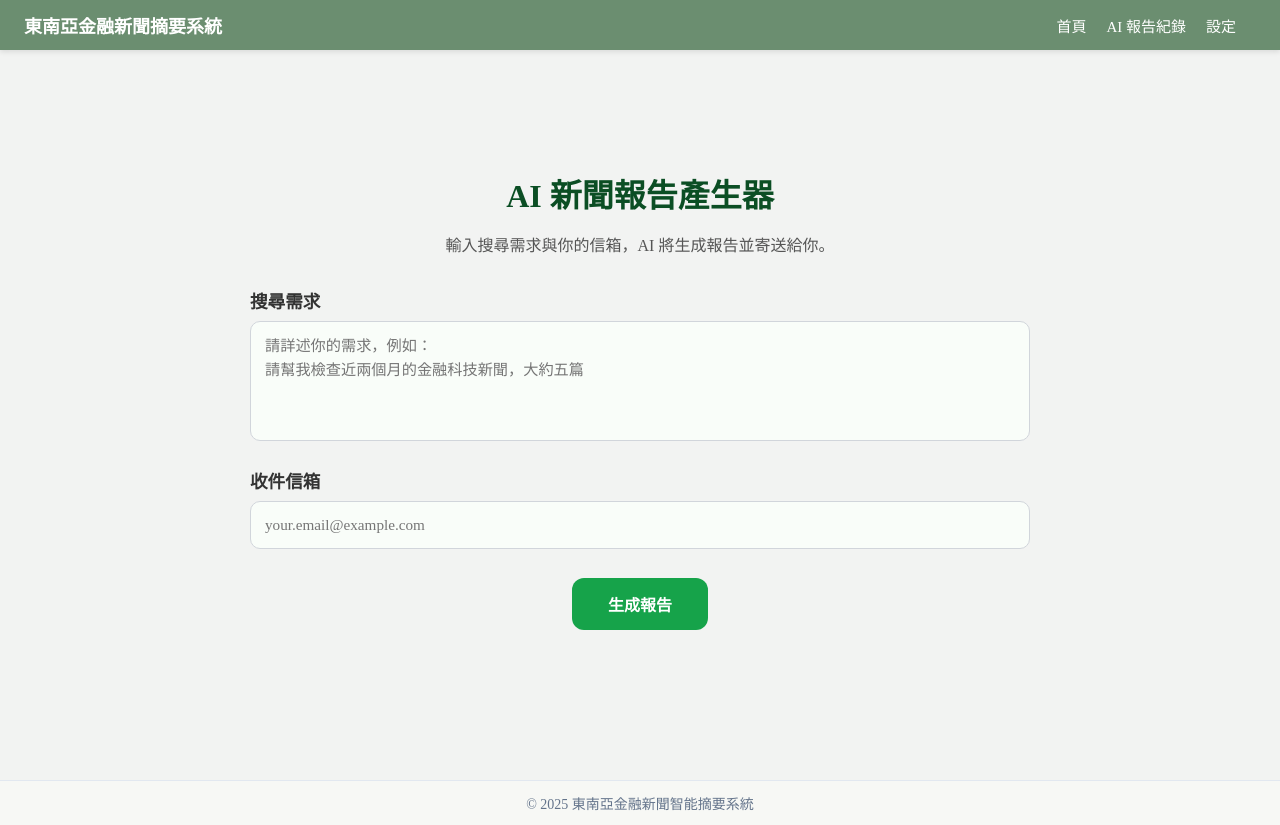
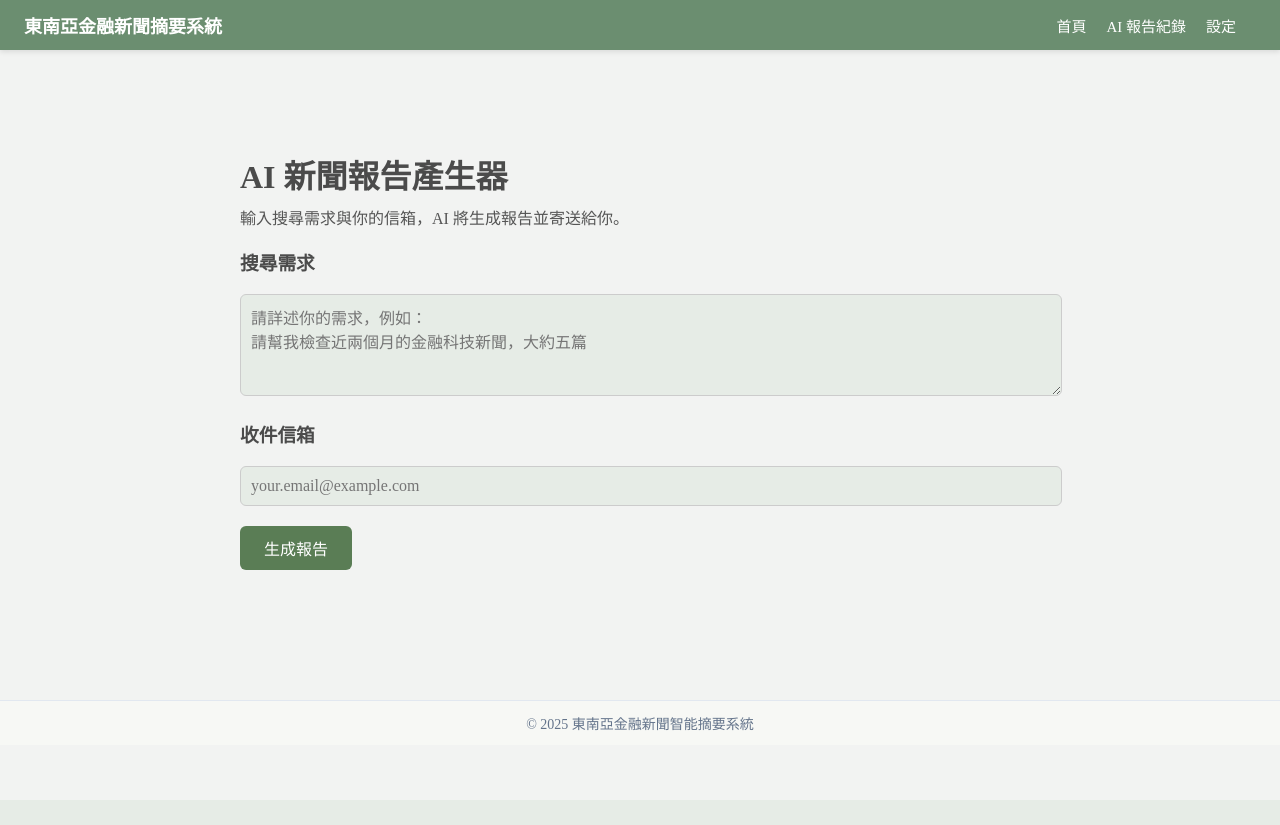
Before and after one commit to fishstar2023/FinancialNewsSearch, a React (Vite) app: page / in a window 1280 px wide. After the commit the page ends 800 px from the top, so only its background shows below. Built offline with nearby package versions, Linux system fonts and the light colour scheme.

Commit message:
介面修改

```diff
--- a/src/components/Dashboard.css
+++ b/src/components/Dashboard.css
@@ -1,24 +1,13 @@
-/* =======================
-   Dashboard Container
-======================= */
+/* -------------------- Dashboard Container -------------------- */
 .dashboard-container {
-  max-width: 780px;
-  margin: 60px auto;
-  font-family: "Noto Serif TC", serif;
-  padding: 0 16px;
-}
-
-/* -----------------------
-   頁面標題
------------------------ */
-.dashboard-header {
-  text-align: center;
-  margin-bottom: 32px;
+  max-width: 800px;
+  margin: 0 auto;
+  padding: 20px;
+  font-family: "Source Han Serif SC", "思源宋體", "Noto Serif SC", serif;
 }
 
 .dashboard-header h1 {
   font-size: 2rem;
-  color: #0b4e24;
   margin-bottom: 8px;
 }
 
@@ -27,178 +16,133 @@
   color: #555;
 }
 
-/* -----------------------
-   卡片樣式
------------------------ */
-.card {
-  background: #ffffff;
-  border-radius: 16px;
-  padding: 32px 36px;
-  margin-bottom: 24px;
-  box-shadow: 0 2px 14px rgba(0, 0, 0, 0.06);
-  animation: fadeIn 0.4s ease;
-  transition: transform 0.25s ease, box-shadow 0.25s ease;
+/* -------------------- Section 樣式 -------------------- */
+.section {
+  margin-bottom: 20px;
 }
 
-.card:hover {
-  transform: translateY(-2px);
-  box-shadow: 0 6px 20px rgba(0, 0, 0, 0.1);
-}
-
-/* -----------------------
-   區塊標題
------------------------ */
-.section h3,
-.email-label {
-  font-size: 1.1rem;
-  color: #333;
-  margin-bottom: 8px;
-}
-
-/* -----------------------
-   輸入框
------------------------ */
 .prompt-input,
 .email-input {
   width: 100%;
-  border: 1.5px solid #d1d5db;
-  border-radius: 10px;
-  padding: 12px 14px;
-  font-size: 0.95rem;
-  line-height: 1.6;
-  transition: all 0.25s ease;
-  background-color: #f9fdf9;
-  margin-bottom: 5px;
-  box-sizing: border-box;
+  padding: 10px;
+  font-size: 1rem;
+  border: 1px solid #ccc;
+  border-radius: 6px;
+  resize: vertical;
+  font-family: "Source Han Serif SC", "思源宋體", "Noto Serif SC", serif;
 }
 
-/* 搜尋需求固定高度 */
 .prompt-input {
-  height: 120px;
-  resize: none;
+  min-height: 80px;
 }
 
-.email-input {
-  height: 48px;
+.input-error {
+  border-color: #d9534f;
 }
 
-.prompt-input:focus,
-.email-input:focus {
-  border-color: #16a34a;
-  box-shadow: 0 0 0 2px rgba(22, 163, 74, 0.2);
-  outline: none;
+.error-message {
+  color: #d9534f;
+  margin-top: 6px;
+  font-family: "Source Han Serif SC", "思源宋體", "Noto Serif SC", serif;
 }
 
-/* -----------------------
-   按鈕
------------------------ */
+.success-message {
+  color: #5cb85c;
+  margin-top: 6px;
+  font-family: "Source Han Serif SC", "思源宋體", "Noto Serif SC", serif;
+}
+
+/* -------------------- 生成按鈕 -------------------- */
 .generate-section {
-  display: flex;
-  justify-content: center;
-  margin-top: 24px;
+  margin-bottom: 20px;
 }
 
 .action-button {
-  background-color: #16a34a;
-  color: #fff;
+  padding: 10px 24px;
+  font-size: 1rem;
   border: none;
-  padding: 14px 36px;
-  border-radius: 12px;
-  font-size: 1rem;
-  font-weight: 600;
+  border-radius: 6px;
   cursor: pointer;
-  transition: all 0.25s ease;
+  transition: all 0.3s ease;
+  display: inline-flex;
+  align-items: center;
+  justify-content: center;
+  font-family: "Source Han Serif SC", "思源宋體", "Noto Serif SC", serif;
 }
 
-.action-button:hover {
-  background-color: #15803d;
-  transform: translateY(-2px);
-}
-
-.action-button:active {
-  transform: translateY(0);
-}
+.action-button.creating { background-color: #f0ad4e; color: #fff; }
+.action-button.running { background-color: #0275d8; color: #fff; }
+.action-button.completed { background-color: #5cb85c; color: #fff; }
+.action-button.failed { background-color: #d9534f; color: #fff; }
 
 .action-button:disabled {
-  background-color: #a7f3d0;
   cursor: not-allowed;
   opacity: 0.7;
 }
 
-.loading {
-  background-color: #60a5fa !important;
-  cursor: wait;
+/* -------------------- Spinner -------------------- */
+.spinner {
+  border: 3px solid #f3f3f3;
+  border-top: 3px solid #fff;
+  border-radius: 50%;
+  width: 14px;
+  height: 14px;
+  display: inline-block;
+  margin-right: 6px;
+  animation: spin 1s linear infinite;
 }
 
-/* -----------------------
-   任務進度
------------------------ */
-.progress-section {
-  margin-top: 20px;
-  background: #f0fdf4;
-  padding: 16px;
-  border-radius: 10px;
-  font-size: 0.9rem;
-  color: #444;
+@keyframes spin {
+  0% { transform: rotate(0deg); }
+  100% { transform: rotate(360deg); }
 }
 
-/* -----------------------
-   報告下載
------------------------ */
-.report-result {
-  margin-top: 24px;
-  text-align: center;
+/* -------------------- 進度條 -------------------- */
+.progress-section {
+  margin-top: 10px;
+  font-family: 'Source Han Serif SC', '思源宋體', serif;
 }
 
+.progress-bar-wrapper {
+  width: 100%;
+  height: 14px;
+  background-color: #eee;
+  border-radius: 7px;
+  overflow: hidden;
+  margin: 8px 0;
+}
+
+.progress-bar {
+  height: 100%;
+  width: 0%;
+  background: linear-gradient(90deg, #4caf50, #81c784);
+  transition: width 0.5s ease-in-out;
+  border-radius: 7px 0 0 7px;
+}
+
+.error-message {
+  color: #d32f2f;
+  margin-top: 10px;
+}
+
+.success-message {
+  color: #388e3c;
+  margin-top: 10px;
+}
+
+/* -------------------- 報告下載 -------------------- */
 .report-result a {
-  color: #16a34a;
-  font-weight: 600;
   text-decoration: none;
+  color: #0275d8;
+  font-weight: 500;
+  font-family: "Source Han Serif SC", "思源宋體", "Noto Serif SC", serif;
 }
 
 .report-result a:hover {
   text-decoration: underline;
 }
 
-/* -----------------------
-   錯誤/成功訊息
------------------------ */
-.error-message {
-  background-color: #fee2e2;
-  color: #b91c1c;
-  padding: 12px 16px;
-  border-radius: 10px;
-  font-size: 0.95rem;
-  margin-top: 16px;
+/* -------------------- 其他小樣式 -------------------- */
+p {
+  margin: 4px 0;
 }
-
-.success-message {
-  background-color: #dcfce7;
-  color: #166534;
-  padding: 12px 16px;
-  border-radius: 10px;
-  font-size: 0.95rem;
-  margin-top: 16px;
-}
-
-/* -----------------------
-   信箱錯誤
------------------------ */
-.input-error {
-  border-color: #b91c1c !important;
-  box-shadow: 0 0 0 2px rgba(185, 28, 28, 0.2);
-}
-
-/* -----------------------
-   動畫
------------------------ */
-@keyframes fadeIn {
-  from {
-    opacity: 0;
-    transform: translateY(4px);
-  }
-  to {
-    opacity: 1;
-    transform: translateY(0);
-  }
-}
--- a/src/components/NewsReportForm.tsx
+++ b/src/components/NewsReportForm.tsx
@@ -1,4 +1,4 @@
-import React, { useEffect, useState, useRef } from "react";
+import React, { useEffect, useState } from "react";
 import "./Dashboard.css";
 
 type TaskStatus = "idle" | "creating" | "running" | "completed" | "failed";
@@ -29,8 +29,6 @@ const NewsReportForm: React.FC = () => {
   const [status, setStatus] = useState<TaskStatus>("idle");
   const [errorMessage, setErrorMessage] = useState("");
   const [successMessage, setSuccessMessage] = useState("");
-
-  const progressEndRef = useRef<HTMLDivElement>(null);
 
   const BASE_URL = "http://localhost:8000/api/tasks";
 
@@ -73,7 +71,10 @@ const NewsReportForm: React.FC = () => {
 
       if (!response.ok) {
         const err = await response.json();
-        throw new Error(err.detail?.[0]?.msg || "任務建立失敗");
+        if (err.detail?.[0]?.msg?.includes("quota")) {
+          throw new Error("API 配額已用完，請稍後再試");
+        }
+        throw new Error("系統忙碌，請稍後再試");
       }
 
       const data: TaskResponse = await response.json();
@@ -97,41 +98,38 @@ const NewsReportForm: React.FC = () => {
         const data: TaskProgress = await res.json();
         setProgress(data);
 
+        // 成功狀態
         if (data.status === "completed" || data.status === "succeeded") {
           clearInterval(interval);
-          setStatus("idle");
+          setStatus("idle"); // 允許重新生成
           setSuccessMessage(
             `🎉 所有步驟完成！報告已發送至: ${
               data.artifacts?.email_sent_to || userEmail
             }`
           );
           setTaskId(null);
+          setProgress(null); // 隱藏進度條
         } else if (data.status === "failed") {
           clearInterval(interval);
-          setStatus("idle");
-          setErrorMessage(data.error || "任務失敗");
+          setStatus("idle"); // 允許重新生成
+          setErrorMessage("系統忙碌，請稍後再試");
           setTaskId(null);
+          setProgress(null);
         }
       } catch {
         clearInterval(interval);
-        setStatus("idle");
-        setErrorMessage("查詢任務狀態時發生錯誤");
+        setStatus("idle"); // 允許重新生成
+        setErrorMessage("系統忙碌，請稍後再試");
         setTaskId(null);
+        setProgress(null);
       }
     }, 2000);
 
     return () => clearInterval(interval);
   }, [taskId, userEmail]);
 
-  // ✅ 自動滾動到最新進度
-  useEffect(() => {
-    if (progressEndRef.current) {
-      progressEndRef.current.scrollIntoView({ behavior: "smooth" });
-    }
-  }, [progress]);
-
   return (
-    <div className="dashboard-container">
+    <div className="dashboard-container" style={{ fontFamily: "'Source Han Serif SC', '思源宋體', serif" }}>
       <div className="dashboard-header">
         <h1>AI 新聞報告產生器</h1>
         <p>輸入搜尋需求與你的信箱，AI 將生成報告並寄送給你。</p>
@@ -178,22 +176,24 @@ const NewsReportForm: React.FC = () => {
         </button>
       </div>
 
-      {progress && (
+      {/* ✅ 進度條 */}
+      {progress && status === "running" && (
         <div className="progress-section">
           <p>⏳ 任務狀態：{progress.status}</p>
+          <div className="progress-bar-wrapper">
+            <div
+              className="progress-bar"
+              style={{ width: `${progress.progress}%` }}
+            ></div>
+          </div>
           <p>📈 進度：{progress.progress}%</p>
           {progress.current_step && <p>🔍 步驟：{progress.current_step}</p>}
           {progress.step_message && <p>{progress.step_message}</p>}
-          <div ref={progressEndRef} />
         </div>
       )}
 
       {errorMessage && <div className="error-message">{errorMessage}</div>}
-      {successMessage && (
-        <div className="success-message" style={{ fontWeight: "bold" }}>
-          {successMessage}
-        </div>
-      )}
+      {successMessage && <div className="success-message">{successMessage}</div>}
 
       {progress?.artifacts?.report_pdf_path && (
         <div className="report-result">
```
